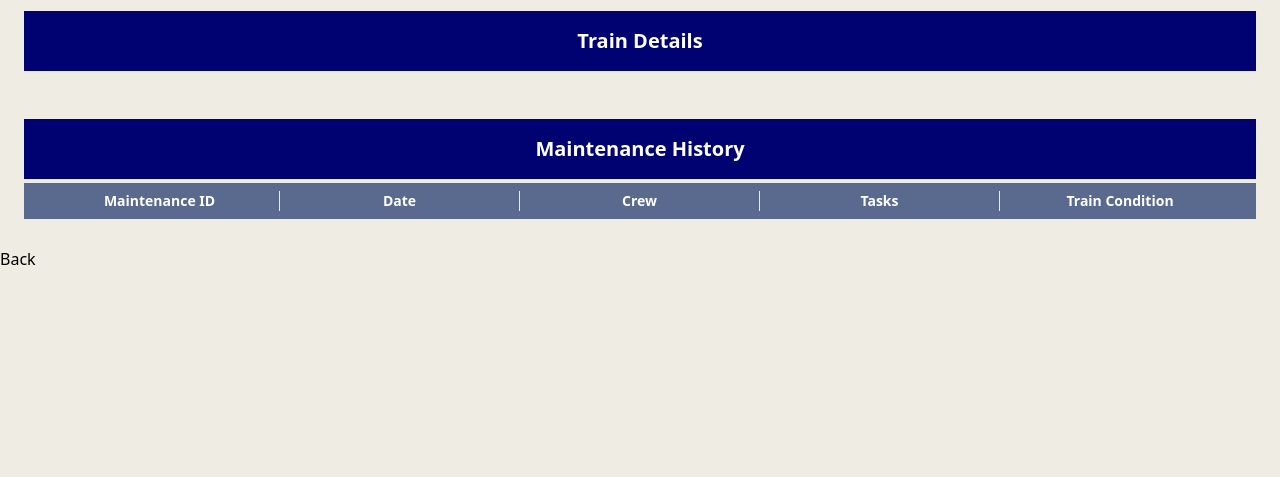
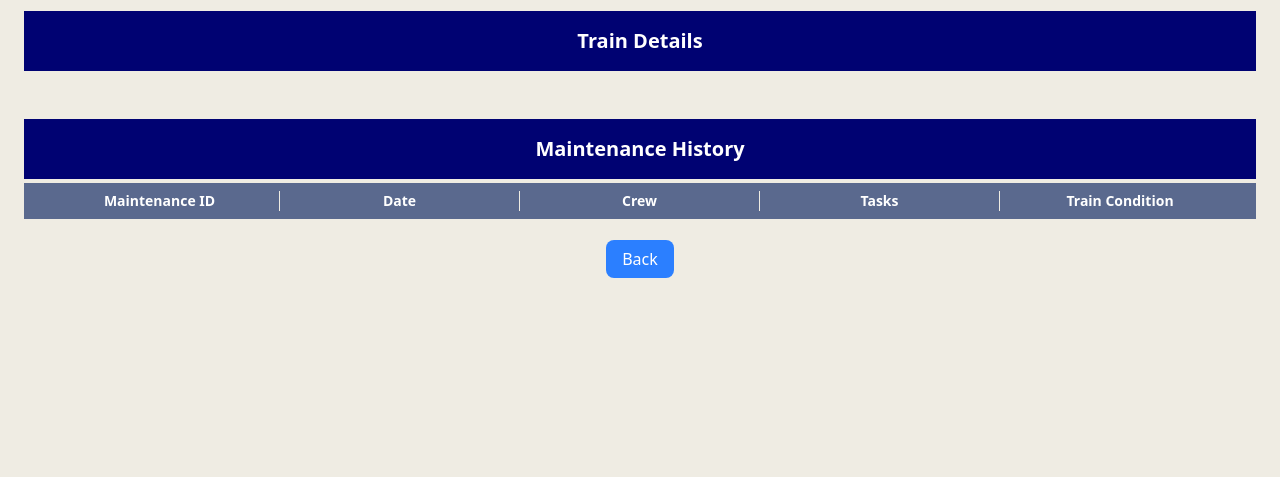
Before and after one commit to youth-of-may/CSCI41-Sure, a Django app: page /train/1/details in a window 1280 px wide. Shown: the part 205-682 px from the top of the page. Run offline with Django 5.2, Linux system fonts and the light colour scheme; data that the repository does not hold is empty.

Commit message:
Fixed back button on maintenance detail page

```diff
--- a/tirrianTrains/trainapp/templates/trainapp/train_maintenance/train_maintenance_detail.html
+++ b/tirrianTrains/trainapp/templates/trainapp/train_maintenance/train_maintenance_detail.html
@@ -64,5 +64,8 @@
     {% endfor %}
     </ul>
 </div>
-<a href="{% url 'tirian_admin' %}">Back</a>
+
+<div class="text-center">
+    <a href="{% url 'tirian_admin' %}" class="bg-blue-500 text-white rounded-lg px-4 py-2 hover:bg-blue-600">Back</a>
+</div>
 {% endblock %}
```
